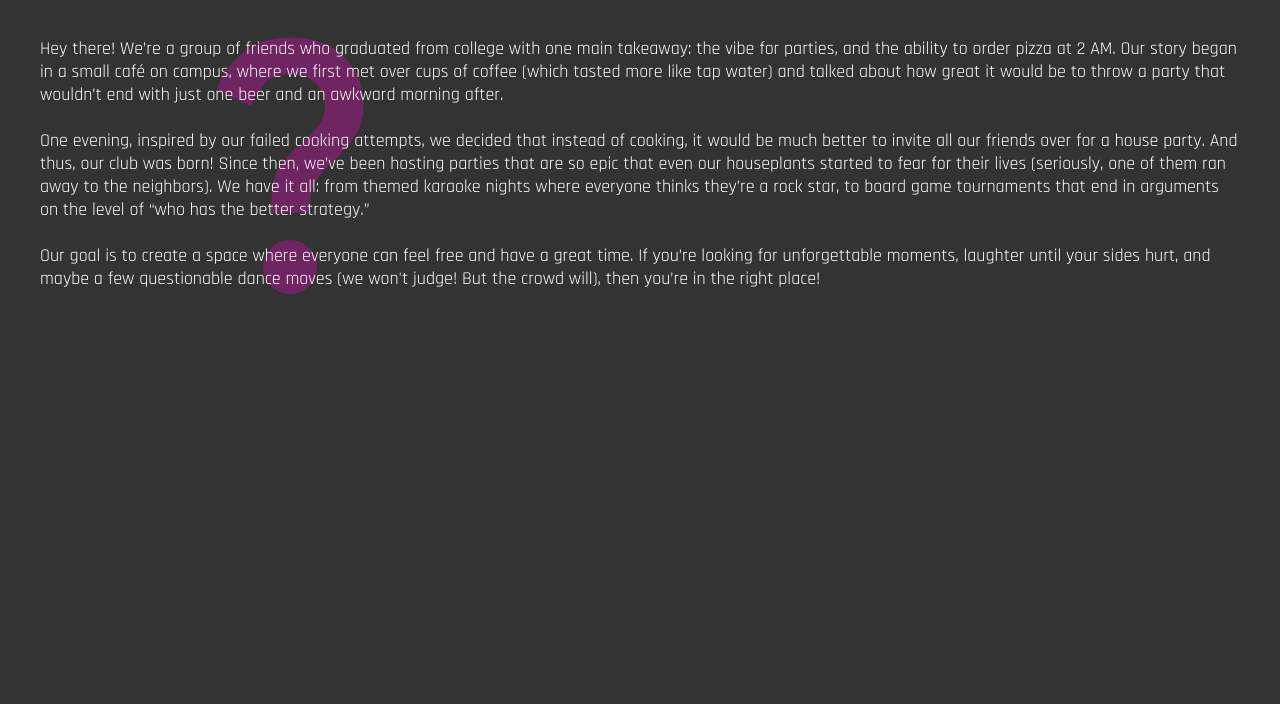
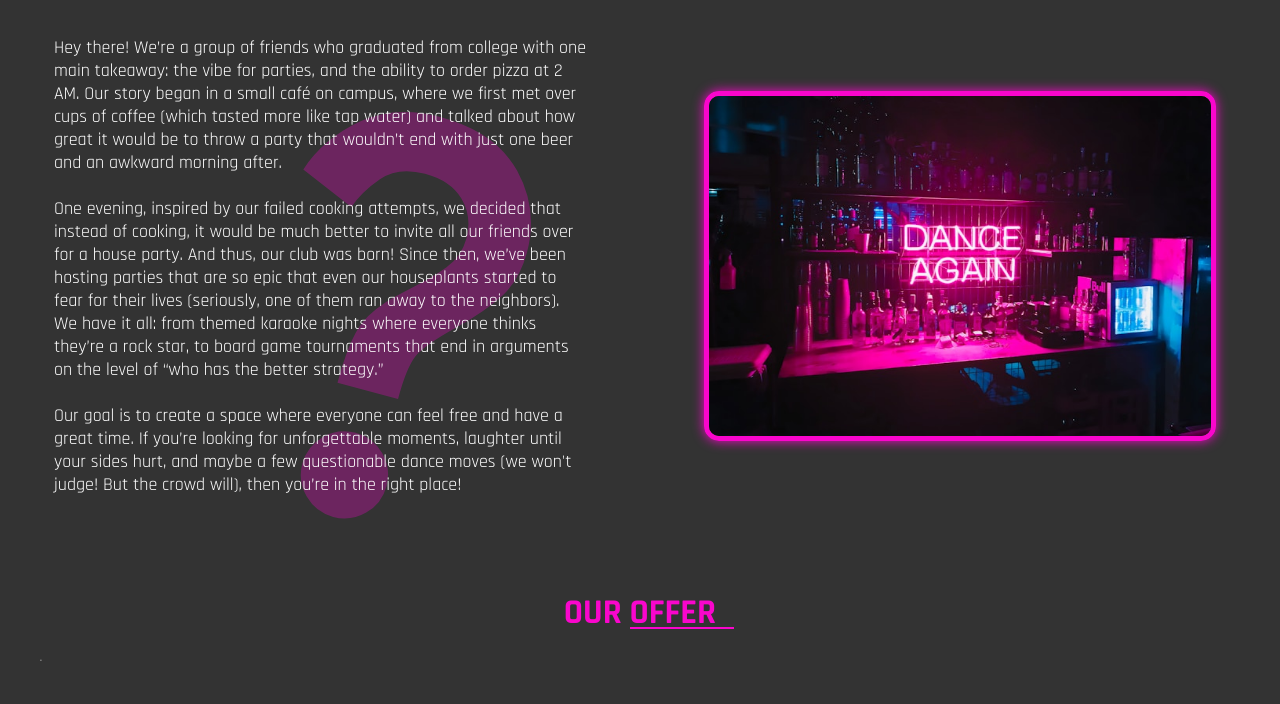
Before and after one commit to Junioru96/Malibu-Club, a plain HTML site: page index.html in a window 1280 px wide. Shown: the part 721-1425 px from the top of the page. Before the commit the page ends 1031 px from the top, so only its background shows below. Drawn offline with Linux system fonts and the light colour scheme.

Commit message:
added img slider to aboutus, started new section offer

```diff
--- a/index.html
+++ b/index.html
@@ -21,9 +21,20 @@
         <div class="section-block section-block-left"></div>
     </header>
     <main>
-        <section class="aboutus section">
-            <h2 class="section-title">Who are <span class="title-underline">we</span></h2>
-            <div class="aboutus__container wrapper">
+        <section class="aboutus">
+            <h2 class="section-title">Who are <span class="title-underline title-underline-marks">we</span></h2>
+            <div class="aboutus__container">
+                <div class="aboutus__slider">
+                    <div class="slide fade">
+                        <img src="./img/aboutus-img-one.jpg" alt="Photo 1">
+                    </div>
+                    <div class="slide fade">
+                        <img src="./img/aboutus-img-two.jpg" alt="Photo 2">
+                    </div>
+                    <div class="slide fade">
+                        <img src="./img/aboutus-img-three.jpg" alt="Photo 3">
+                    </div>
+                </div>
                 <div class="aboutus__text">
                     <p>Hey there! We’re a group of friends who graduated from college with one main takeaway: the vibe
                         for parties, and the ability to order pizza at 2 AM. Our story began in a small café on campus,
@@ -47,12 +58,19 @@
                     </p>
                 </div>
 
-                <img class="aboutus__question-mark" src="./img/icons/question_mark_24dp_F906CC_FILL0_wght400_GRAD0_opsz24.svg" alt="">
+            </div>
+            <img class="aboutus__question-mark"
+                src="./img/icons/question_mark_24dp_F906CC_FILL0_wght400_GRAD0_opsz24.svg" alt="">
+        </section>
+        <section class="offer section">
+                <h2 class="section-title">Our <span class="title-underline">offer</span></h2>
+            <div class="offer__container wrapper">
+                .
             </div>
         </section>
 
     </main>
-
+    <script src="./js/main.js"></script>
 </body>
 
 </html>
--- /dev/null
+++ b/js/main.js
@@ -0,0 +1,22 @@
+let currentIndex = 0;
+const slides = document.querySelectorAll('.slide');
+
+function showSlide(index) {
+    slides.forEach((slide, i) => {
+        slide.classList.remove('active');
+        if (i === index) {
+            slide.classList.add('active');
+        }
+    });
+}
+
+function nextSlide() {
+    currentIndex = (currentIndex + 1) % slides.length; // Loop back to first slide
+    showSlide(currentIndex);
+}
+
+// Show the first slide initially
+showSlide(currentIndex);
+
+// Change slide every 5 seconds
+setInterval(nextSlide, 3000);
--- a/sass/breakpoints/_large.scss
+++ b/sass/breakpoints/_large.scss
@@ -1,8 +1,15 @@
+@use '../utilities/colors' as *;
+
 @media (width >= 992px) {
 	.header {
 		background-image: url('../img/header-big.jpg');
 	}
 	.aboutus {
+
+        &__slider {
+            height: 42em;
+        }
+
 		&__question-mark {
 			height: 83%;
 		}
--- a/sass/breakpoints/_medium.scss
+++ b/sass/breakpoints/_medium.scss
@@ -1,7 +1,18 @@
+@use '../utilities/colors' as *;
+
 @media (width >= 768px) {
-    .aboutus {
-        &__question-mark {
-            height: 48%;
-        }
-    }
+	.aboutus {
+		&__question-mark {
+			height: 48%;
+		}
+
+		&__slider {
+			width: 80%;
+            height: 40em;
+			margin: 0 auto;
+            border: 5px solid $light-purple-color;
+            border-radius: 15px;
+            box-shadow: 0 0 12px $light-purple-color;
+		}
+	}
 }
--- a/sass/breakpoints/_small.scss
+++ b/sass/breakpoints/_small.scss
@@ -1,5 +1,11 @@
 @media (width >= 576px) {
     .aboutus {
+
+        &__slider {
+            height: 30em;
+        }
+
+
         &__question-mark {
             top: 20%;
             left: 10%;
--- a/sass/breakpoints/_xlarge.scss
+++ b/sass/breakpoints/_xlarge.scss
@@ -0,0 +1,24 @@
+@use '../utilities/colors' as *;
+
+@media (width >= 1200px) {
+	.aboutus {
+		&__container {
+			flex-direction: row-reverse;
+			justify-content: center;
+			align-items: center;
+		}
+		&__text {
+			padding: 3em;
+			width: 50%;
+		}
+
+		&__slider {
+			width: 40%;
+			height: 35em;
+		}
+
+		&__question-mark {
+			height: 83%;
+		}
+	}
+}
--- a/sass/layouts/_components.scss
+++ b/sass/layouts/_components.scss
@@ -6,7 +6,7 @@
 
 .section {
 	position: relative;
-	padding: 2em 4em;
+	padding: 4em 2em;
     overflow: hidden;
 }
 
--- a/sass/layouts/_main.scss
+++ b/sass/layouts/_main.scss
@@ -3,7 +3,7 @@
 // COMMON
 
 .section-title {
-	margin-bottom: 1.5em;
+	margin-bottom: 0.5em;
 	font-size: 3.5rem;
 	text-transform: uppercase;
 	font-weight: bold;
@@ -18,10 +18,14 @@
 			content: '';
 			bottom: 6px;
 			left: 0;
-			width: 140%;
+			width: 120%;
 			height: 1.5px;
 			background-color: $light-purple-color;
 		}
+	}
+
+	.title-underline-marks {
+		position: relative;
 
 		&::after {
 			position: absolute;
@@ -39,19 +43,55 @@
 .aboutus {
 	position: relative;
 
-
+	&__container {
+		display: flex;
+		flex-direction: column;
+	}
 
 	&__text {
+		padding: 1em;
 		font-size: 1.8rem;
+	}
+
+	&__slider {
+		position: relative;
+		width: 100%;
+		height: 20em;
+		overflow: hidden;
+
+		img {
+			width: 100%;
+			height: 100%;
+		}
+
+		.slide {
+			position: absolute;
+			width: 100%;
+			height: 100%;
+			opacity: 0;
+			transition: opacity 1s ease-in-out;
+		}
+
+		.fade {
+			opacity: 0; /* Initially hide all slides */
+		}
+
+		.active {
+			opacity: 1; /* Show the active slide */
+		}
 	}
 
 	&__question-mark {
 		position: absolute;
-		top: 4%;
+		top: 27%;
 		right: 32%;
 		z-index: -1;
-		height: 17%;
-		opacity: 0.3;
+		height: 13%;
+		opacity: 0.287;
+		transform: rotate(15deg);
 	}
+}
 
+.offer {
+	position: relative;
 }
```
Also changed, not shown: sass/base/_animations.scss (+13 -3 lines), css/styles.css, img/icons/sharp-crown.svg (added), 3 other files. Lines whose indentation alone changed are shown as unchanged.
